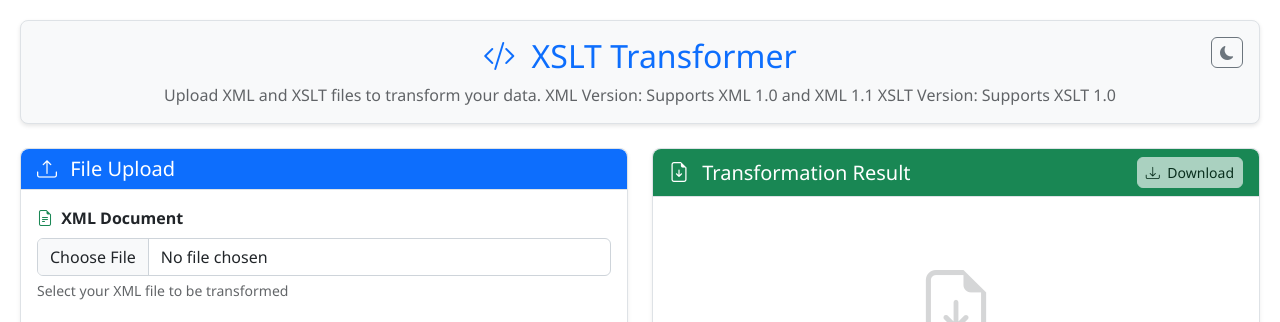
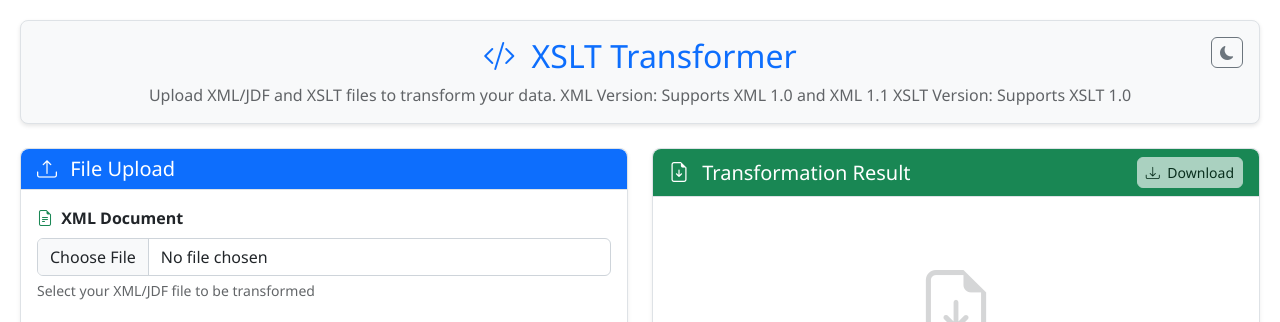
Before and after one commit to tjintranet/XSLT-Transform-Tester, a plain HTML site: page index.html in a window 1280 px wide. Shown: the top 322 px of the page. Drawn offline with nearby package versions, Linux system fonts and the light colour scheme.

Commit message:
Update index.html

```diff
--- a/index.html
+++ b/index.html
@@ -25,7 +25,7 @@
                         <i class="bi bi-code-slash me-2"></i>
                         XSLT Transformer
                     </h1>
-                    <p class="text-muted mb-0">Upload XML and XSLT files to transform your data. XML Version: Supports XML 1.0 and XML 1.1
+                    <p class="text-muted mb-0">Upload XML/JDF and XSLT files to transform your data. XML Version: Supports XML 1.0 and XML 1.1
 XSLT Version: Supports XSLT 1.0</p>
                 </header>
             </div>
@@ -48,8 +48,8 @@ XSLT Version: Supports XSLT 1.0</p>
                                 <i class="bi bi-file-earmark-text text-success me-1"></i>
                                 XML Document
                             </label>
-                            <input type="file" class="form-control" id="xmlFile" accept=".xml" required>
-                            <div class="form-text">Select your XML file to be transformed</div>
+                            <input type="file" class="form-control" id="xmlFile" accept=".xml,.jdf" required>
+                            <div class="form-text">Select your XML/JDF file to be transformed</div>
                         </div>
 
                         <!-- XSLT File Upload -->
```
